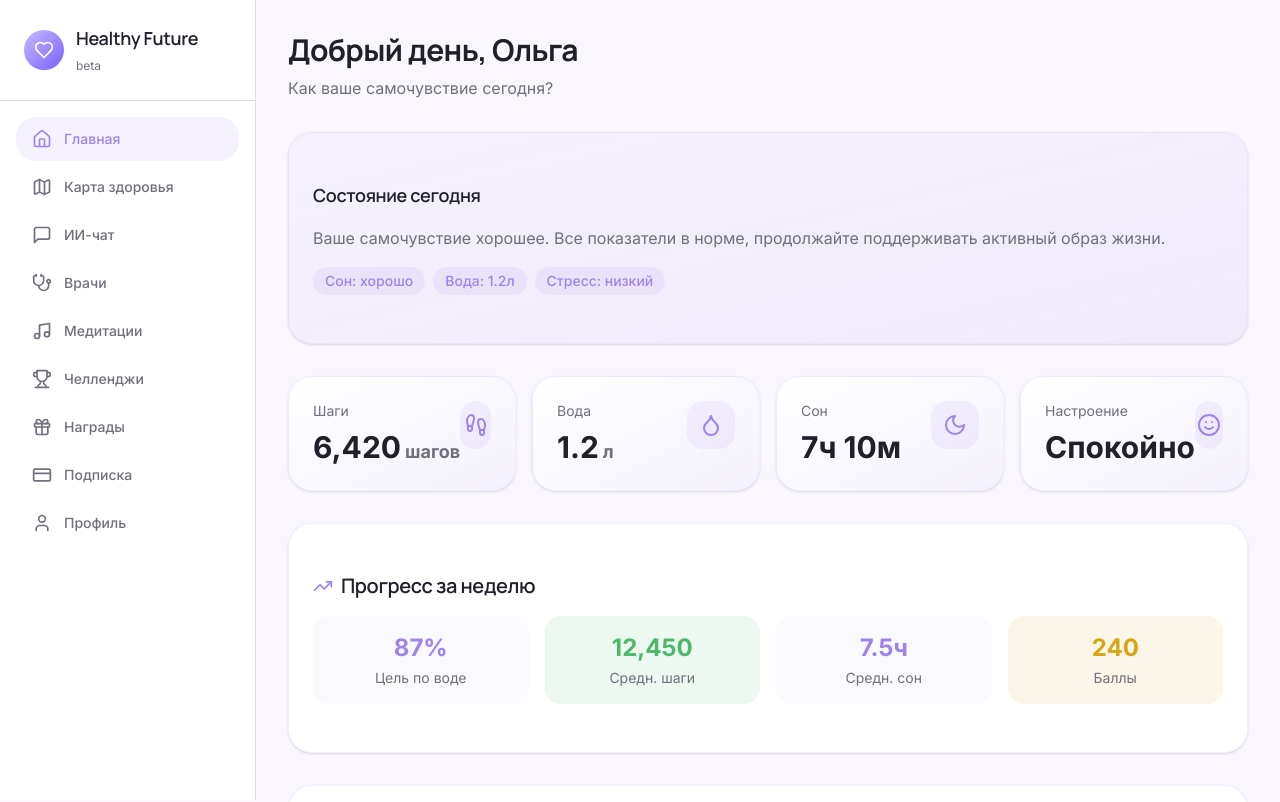
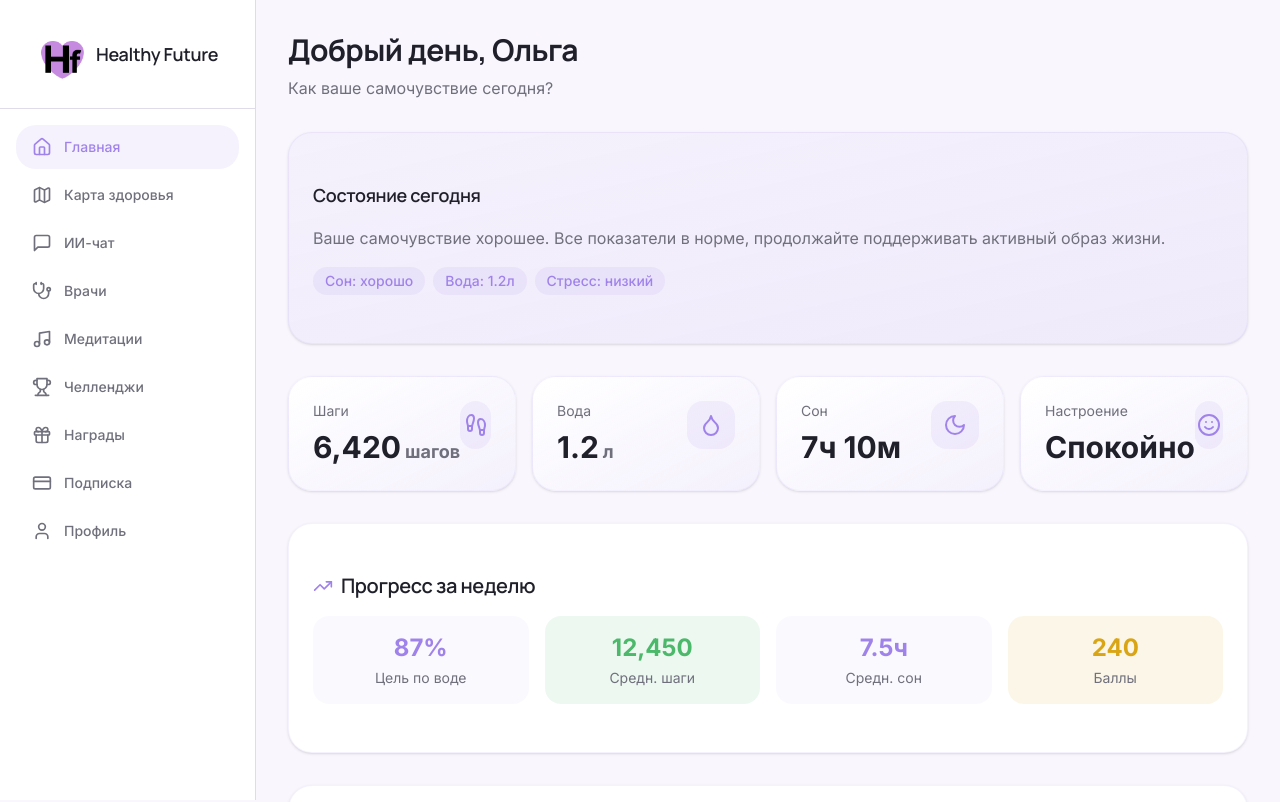
Before and after one commit to OLYA-NEWWW/healthy.future.diplom, a Next.js app: page /dashboard in a window 1280 px wide. Shown: the top 802 px of the page. Built offline with nearby package versions, Linux system fonts and the light colour scheme.

Commit message:
добавлен логотип в боковое меню и favicon

```diff
--- a/components/sidebar-nav.tsx
+++ b/components/sidebar-nav.tsx
@@ -13,7 +13,6 @@ import {
   Gift,
   CreditCard,
   User,
-  Heart,
 } from "lucide-react"
 import { cn } from "@/lib/utils"
 
@@ -35,12 +34,15 @@ export function SidebarNav() {
   return (
     <div className="flex flex-col h-full">
       <div className="flex items-center gap-3 p-6 border-b border-border">
-        <div className="flex h-10 w-10 items-center justify-center rounded-xl bg-gradient-to-br from-[#C7B8FF] to-[#7C5CFF]">
-          <Heart className="h-5 w-5 text-white" />
+        <div className="flex h-15 w-15 items-center justify-center rounded-xl ">
+          <img
+            src="/logo.png"
+            alt="Healthy Future"
+            className="h-50 w-50 object-contain"
+          />
         </div>
         <div>
           <h1 className="text-lg font-semibold text-foreground">Healthy Future</h1>
-          <span className="text-xs text-muted-foreground">beta</span>
         </div>
       </div>
 
```
Also changed, not shown: 1 other file (tests, documents, lock files or other folders).
